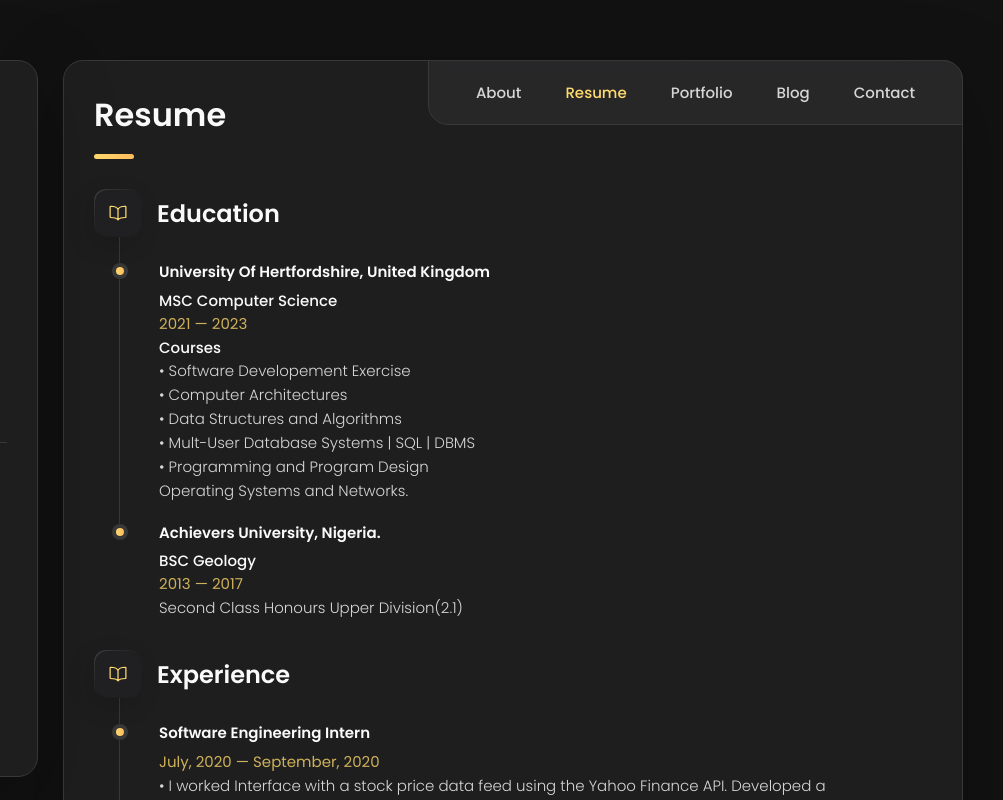
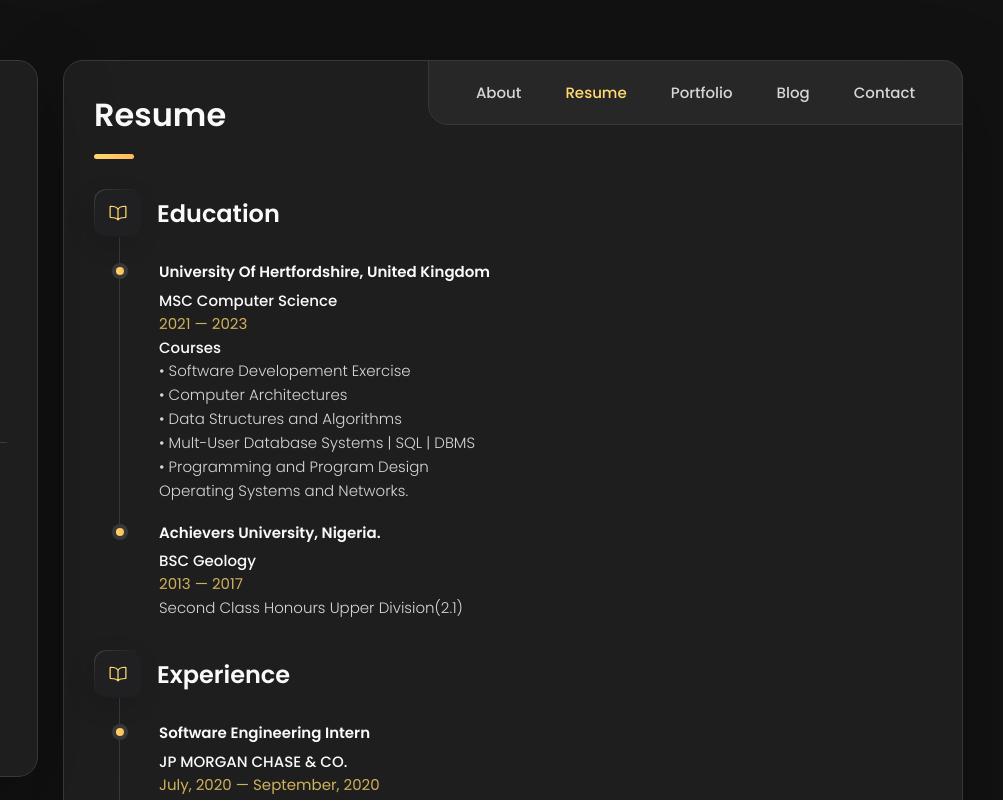
Before and after one commit to felixfrz/Portfolio2, a plain HTML site: page index.html in a window 1280 px wide. Both pictures are taken after a click on the button "Resume". Shown: the top 800 px of the page, 277-1280 px from the left. Drawn offline with nearby package versions, Linux system fonts and the light colour scheme.

```diff
--- a/index.html
+++ b/index.html
@@ -584,7 +584,7 @@
                 <h4 class="h4 timeline-item-title">
                   Software Engineering Intern
                 </h4>
-
+                <h5 class="h5">JP MORGAN CHASE & CO.</h5>
                 <span>July, 2020 — September, 2020</span>
 
                 <p class="timeline-text">
```
